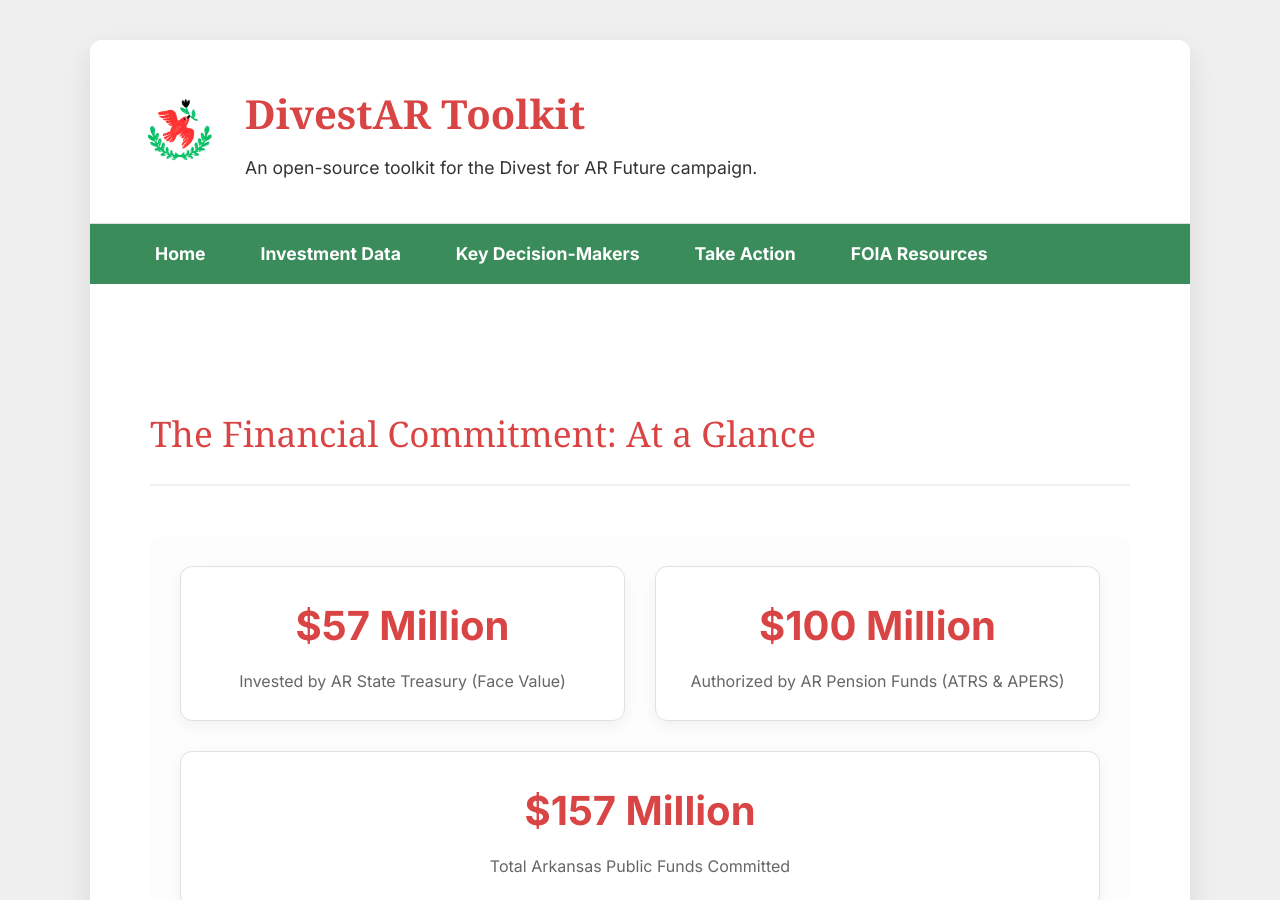
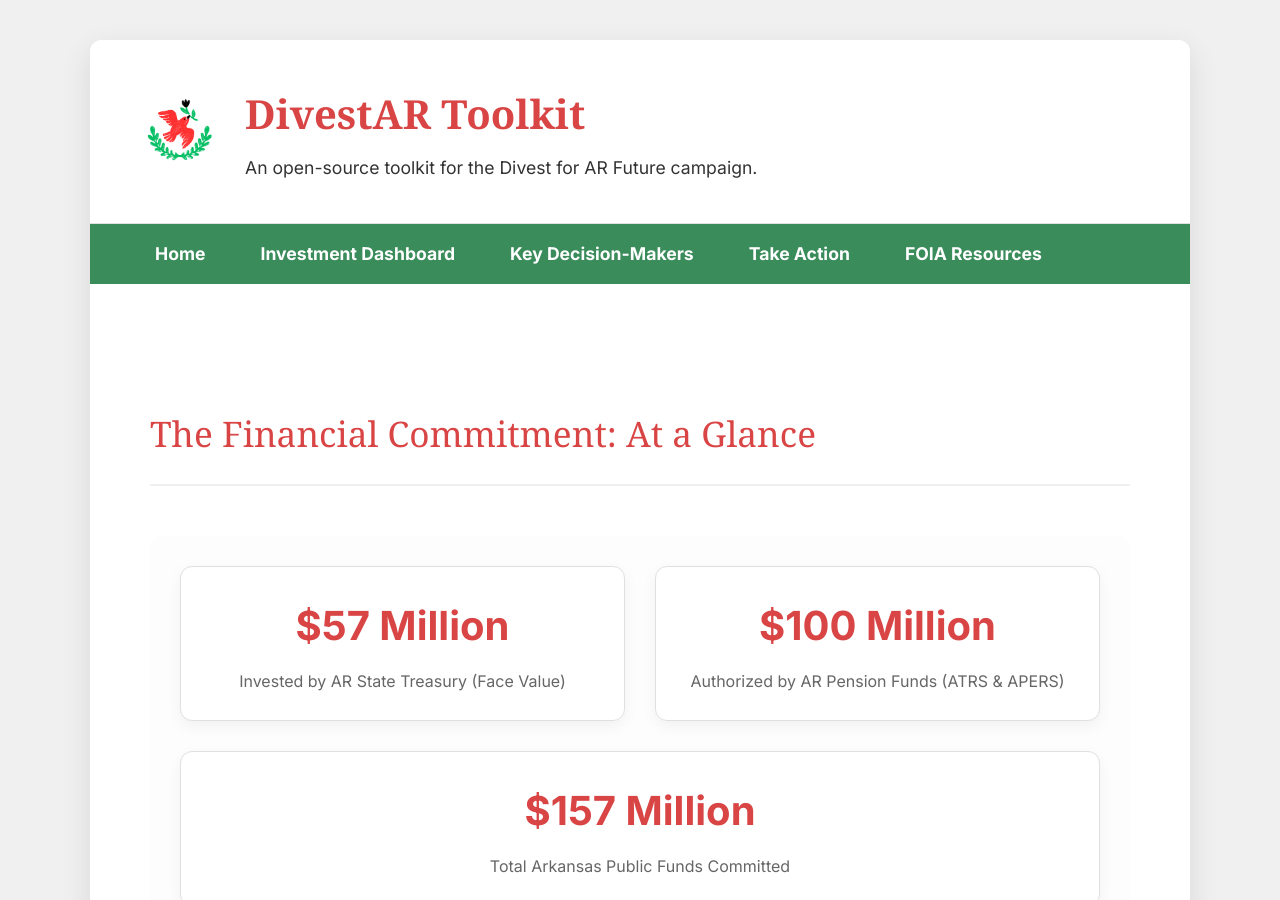
Before and after one commit to DunlapJP/divestar-toolkit, a Jekyll site: the page built from README.md, in a window 1280 px wide and 900 px high. Built offline with Jekyll 4.4.1, drawn with Linux system fonts in a browser that asks for light colours; some web fonts are replaced; our own code applies the rules of GitHub Pages for plain Markdown files.

Commit message:
Update default.html

```diff
--- a/_layouts/default.html
+++ b/_layouts/default.html
@@ -25,13 +25,12 @@
       <nav>
     <ul>
         <li><a href="{{ '/' | relative_url }}">Home</a></li>
-                <li><a href="{{ '/investment-data/investments.csv' | relative_url }}">Investment Data</a></li>
+        <li><a href="{{ '/dashboard.html' | relative_url }}">Investment Dashboard</a></li>
         <li><a href="{{ '/key-officials/' | relative_url }}">Key Decision-Makers</a></li>
         <li><a href="{{ '/action-templates/' | relative_url }}">Take Action</a></li>
         <li><a href="{{ '/foia-resources/' | relative_url }}">FOIA Resources</a></li>
     </ul>
 </nav>
-
         <main class="main-content">
             {{ content }}
         </main>
```
Lines whose indentation alone changed are shown as unchanged.
